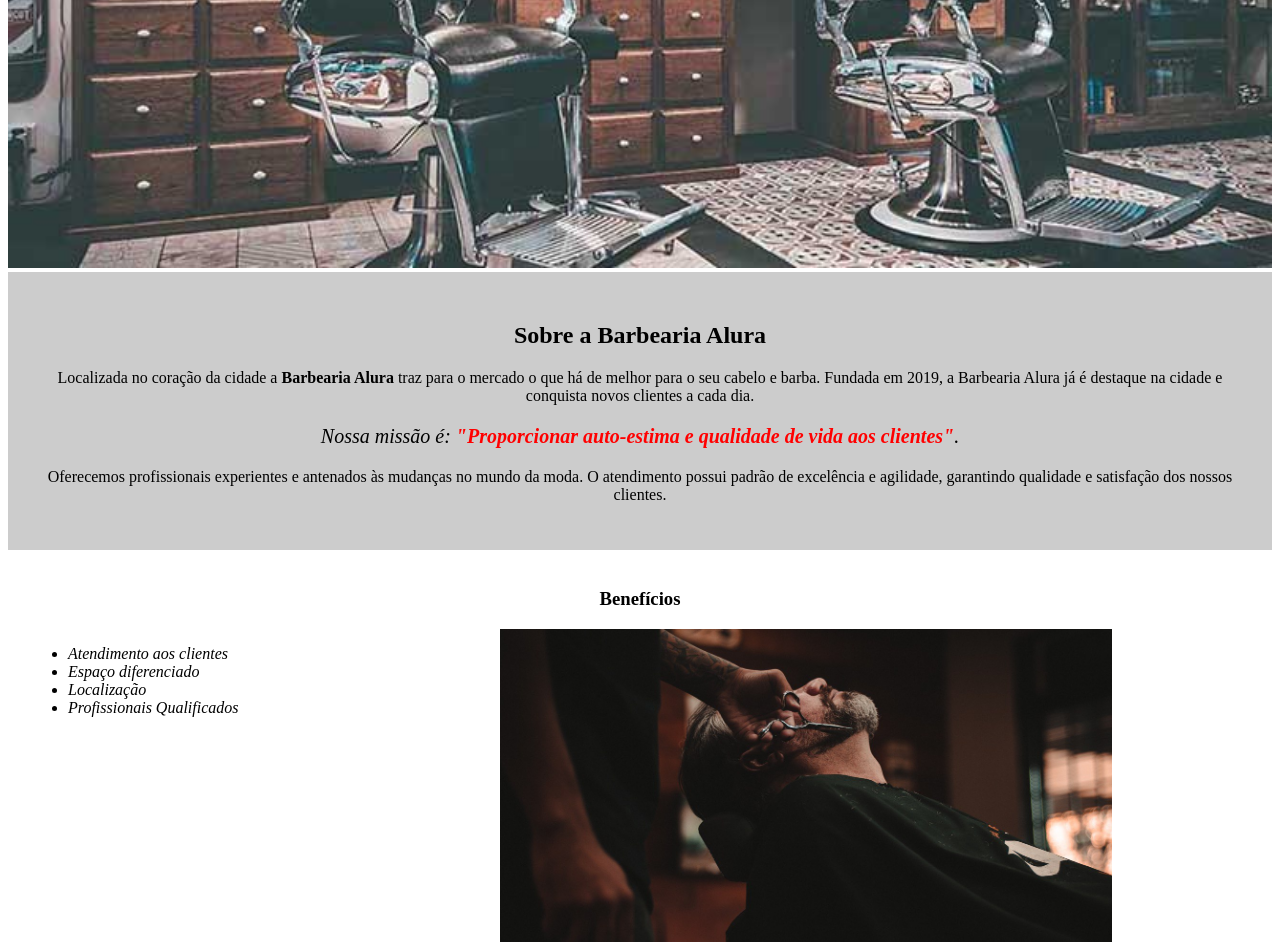
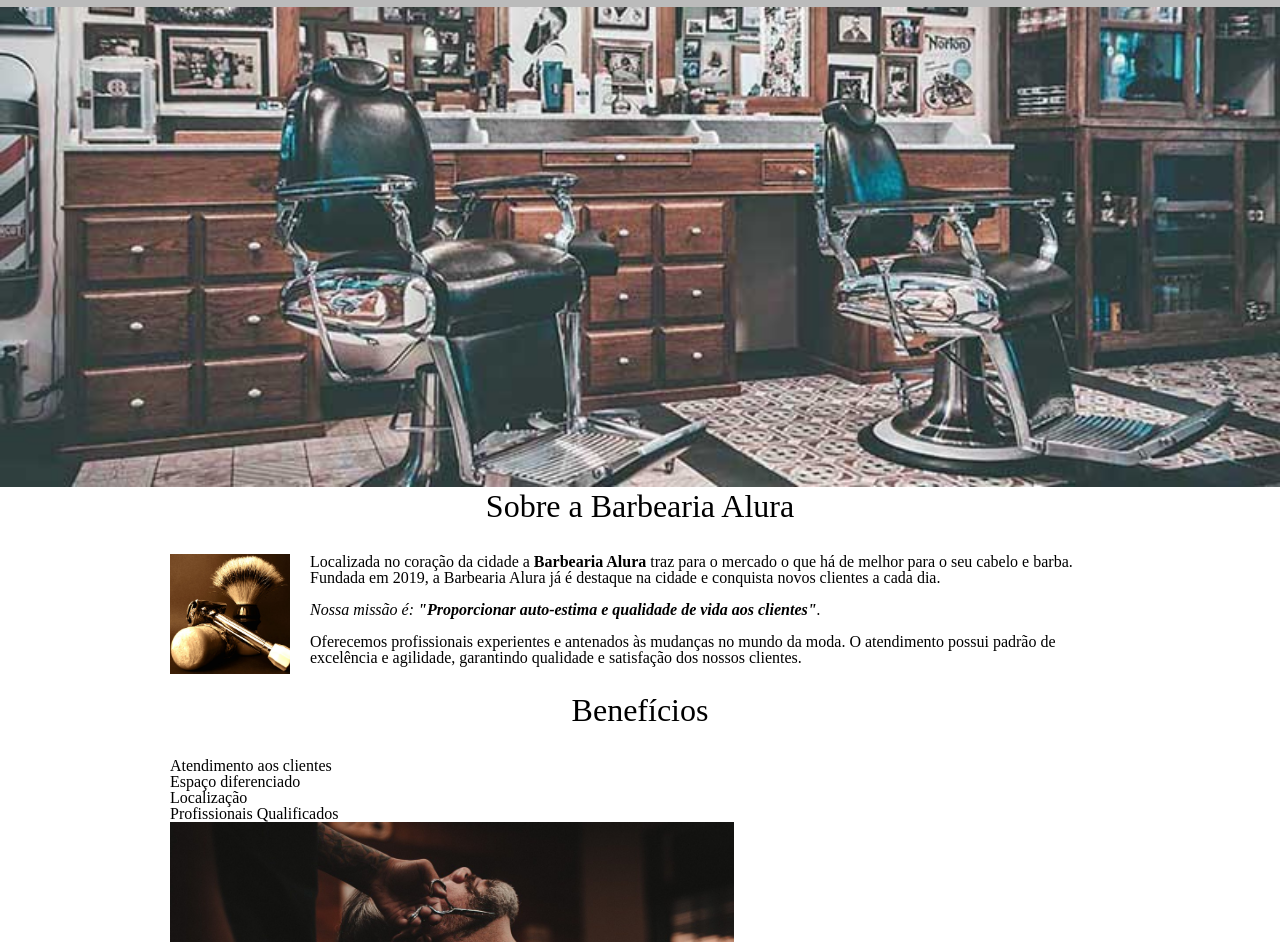
Before and after one commit to anderson-neves-silva/alura_front-end4, a plain HTML site: page index.html in a window 1280 px wide. Shown: the part 286-1228 px from the top of the page. Drawn offline with Linux system fonts and the light colour scheme.

Commit message:
primeiro módulo do curso

```diff
--- a/index.html
+++ b/index.html
@@ -3,18 +3,33 @@
     <head>
         <meta charset="UTF-8">
         <title>Barbearia Alura</title>
-        <link rel="stylesheet" href="style-home.css">
+
+        <link rel="stylesheet" href="reset.css">
+        <link rel="stylesheet" href="style.css">
     </head>
 
     <body>
         <header>
-            <h1 class="titulo_principal">Barbearia Alura</h1> <!--no html5 foi criado uma nova tag de cabeçalho para substituir a div foi a de header-->
+            <div class="caixa">
+                <h1><img src="logo.png" alt=""></h1>
+
+                <nav>
+                    <ul>
+                        <li><a href="index.html">Home</a></li>
+                        <li><a href="produtos.html">Produtos</a></li>
+                        <li><a href="contato.html">Contato</a></li>
+                    </ul>
+                </nav>
+            </div>
         </header>
 
-        <img id="banner" src="banner.jpg"> <!--o id serve para itens únicos, no css referenciamos com o "#"-->
+        <img class="banner" src="banner.jpg"> <!--sempre que falamos de estilo usamos uma class "." e quando falamos de comportamento usamos o id "#"-->
 
-        <div class="principal">
-            <h2 class="titulo_centralizado">Sobre a Barbearia Alura</h2>
+        <main>
+            <section class="principal">
+                <h2 class="titulo-principal">Sobre a Barbearia Alura</h2>
+
+                <img class="utensilios" src="utensilios.jpg" alt="Utensilios de um barbeiro.">
 
                 <p>Localizada no coração da cidade a <strong>Barbearia Alura</strong> traz para o mercado o que há de melhor para o seu
                 cabelo e barba. Fundada em 2019, a Barbearia Alura já é destaque na cidade e conquista novos clientes a cada dia.</p>
@@ -23,10 +38,10 @@
 
                 <p>Oferecemos profissionais experientes e antenados às mudanças no mundo da moda. O atendimento possui padrão de excelência
                 e agilidade, garantindo qualidade e satisfação dos nossos clientes.</p>
-        </div>
+            </section>
 
-        <div class="beneficios"> <!--a classe serve para itens que vão se repetir, no css referenciamos com o "."-->
-            <h3 class="titulo_centralizado">Benefícios</h3>
+            <section class="beneficios"> <!--a classe serve para itens que vão se repetir, no css referenciamos com o "."-->
+                <h3 class="titulo-principal">Benefícios</h3>
 
                 <ul>
                     <li class="itens">Atendimento aos clientes</li>
@@ -36,6 +51,12 @@
                 </ul>
 
                 <img src="beneficios.jpg" class="imagem_beneficios">
-        </div>
+            </section>
+        </main>
+
+        <footer>
+            <img src="logo-branco.png" alt="">
+            <p class="copyright">&copy; Copyright Barbearia Alura - 2022</p>
+        </footer>
     </body>
 </html>
--- a/style.css
+++ b/style.css
@@ -156,6 +156,40 @@ td, th {
     padding: 8px 15px;
 }
 
+/*css da página inicial*/
+.banner {
+    width: 100%;
+}
+
+.titulo-principal {
+    text-align: center;
+    font-size: 2em; /*essa configuração faz que essa fonte fique o dobro da fonte padrão isso com o "em" que é a medida proporcional para píxels*/
+    margin: 0 0 1em;
+    clear: left; /*limpando o float*/
+}
+
+.principal p {
+    margin: 0 0 1em;
+}
+
+.principal strong {
+    font-weight: bold;
+}
+
+.principal em {
+    font-style: italic;
+}
+
+.utensilios {
+    width: 120px;
+    float: left; /*faz o elemento fluturar mas ele fica como se estivesse com uma sombra isso faz o texto ficar em volta da imagem, Obs. o float altera tudo que tem abaixo e para resolver isso use um "clear" indicando o mesmo lado do float*/
+    margin: 0 20px 20px 0;
+}
+
+.imagem_beneficios {
+    width: 60%;
+}
+
 
 /*
 ---------------------------
```
Also changed, not shown: produtos.html (+1 -0 lines), utensilios.jpg (added). Lines whose indentation alone changed are shown as unchanged.
